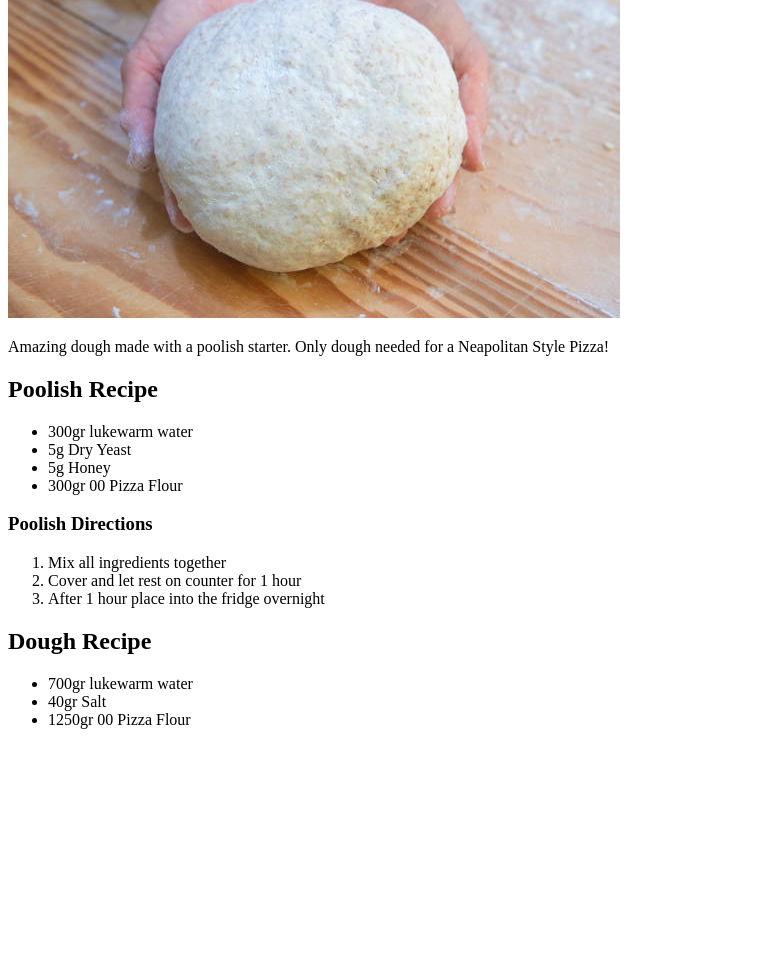
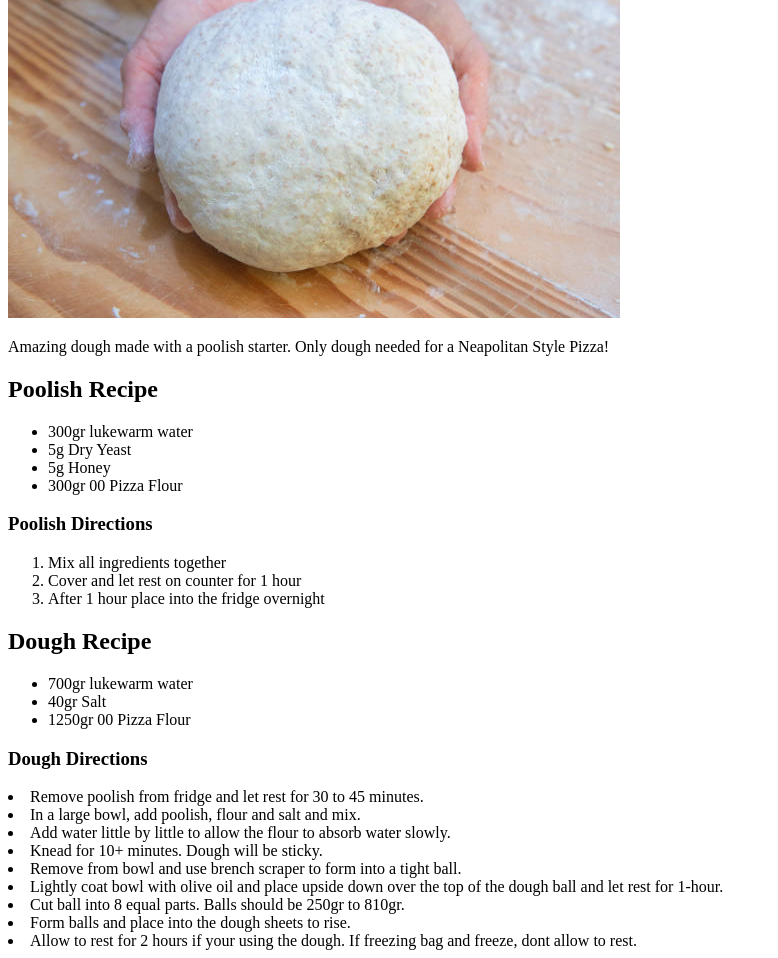
Before and after one commit to eastexflowerco/odin-recipes, a plain HTML site: page recipes/pizza-dough.html in a window 1280 px wide. Shown: the part 196-1154 px from the top of the page, without its empty margins (0-778 px from the left). Before the commit the page ends 941 px from the top, so only its background shows below. Drawn offline with Linux system fonts and the light colour scheme.

Commit message:
Fixed index.html and completed pizza-dough.html

```diff
--- a/recipes/pizza-dough.html
+++ b/recipes/pizza-dough.html
@@ -31,5 +31,17 @@
         <li>40gr Salt</li>
         <li>1250gr 00 Pizza Flour</li>
     </uL>
+    <h3>Dough Directions</h3>
+    <or>
+        <li>Remove poolish from fridge and let rest for 30 to 45 minutes.</li>
+        <li>In a large bowl, add poolish, flour and salt and mix.</li>
+        <li>Add water little by little to allow the flour to absorb water slowly.</li>
+        <li>Knead for 10+ minutes. Dough will be sticky.</li>
+        <li>Remove from bowl and use brench scraper to form into a tight ball.</li>
+        <li>Lightly coat bowl with olive oil and place upside down over the top of the dough ball and let rest for 1-hour.</li>
+        <li>Cut ball into 8 equal parts. Balls should be 250gr to 810gr.</li>
+        <li>Form balls and place into the dough sheets to rise.</li>
+        <li>Allow to rest for 2 hours if your using the dough. If freezing bag and freeze, dont allow to rest.</li>
+    </or>
 </body>
 </html>
```
